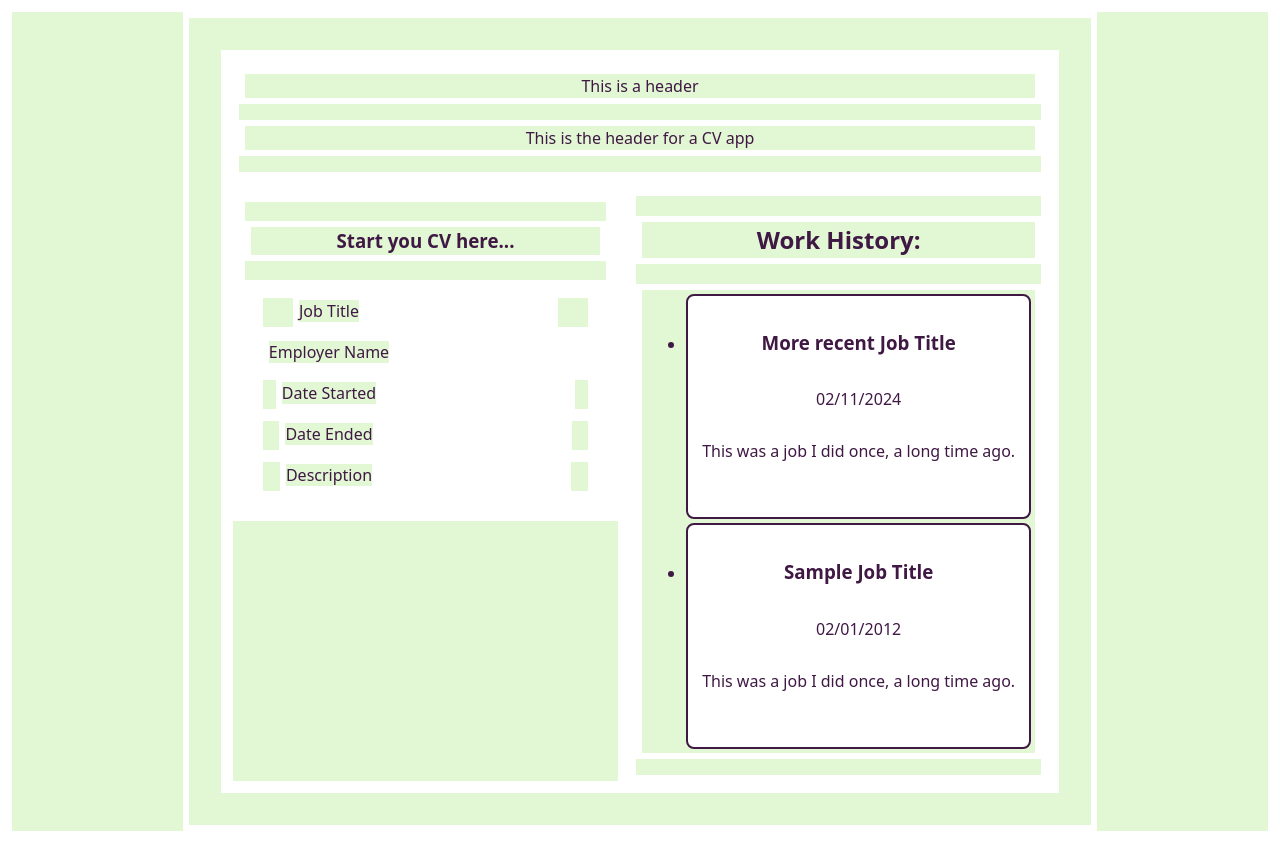
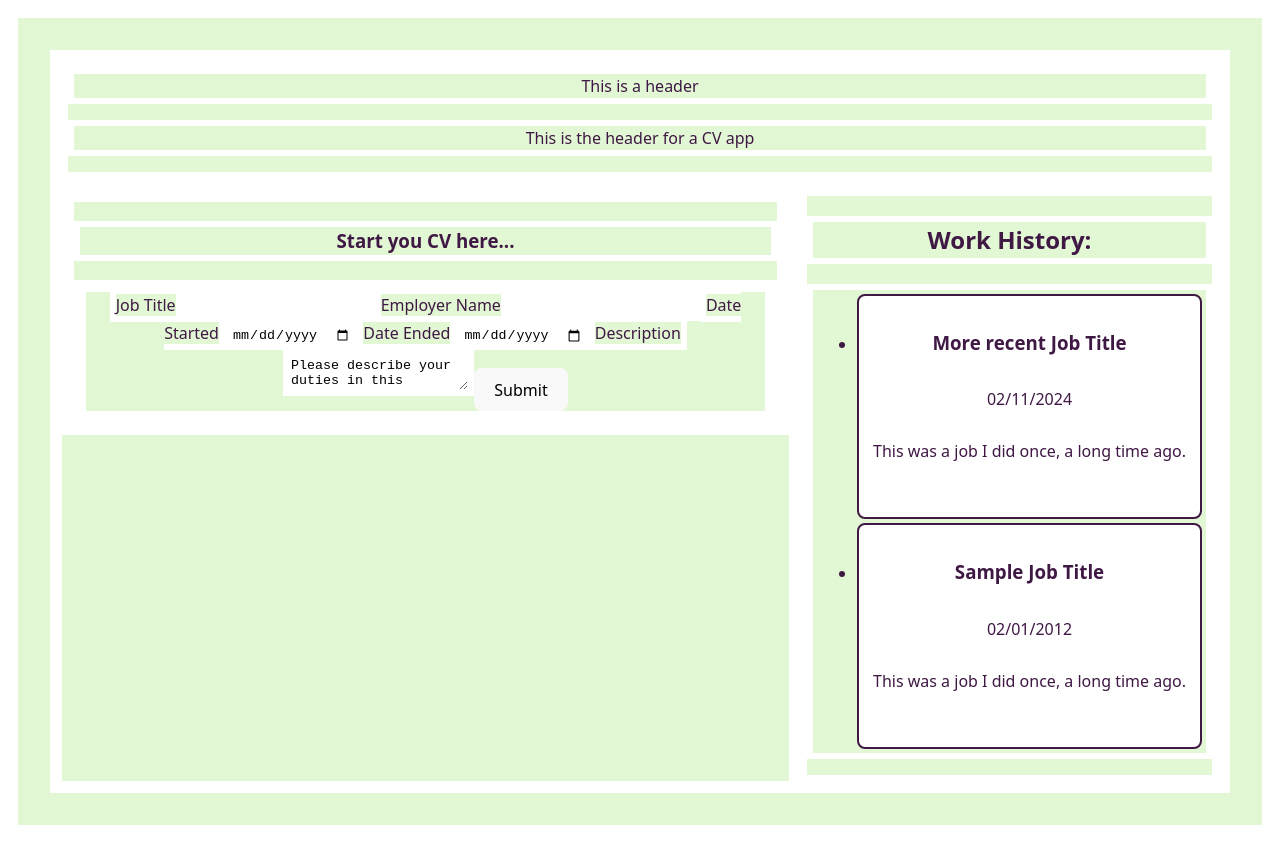
Before and after one commit to WebTestMan/CV-app, a React (Vite) app: page / in a window 1280 px wide. Built offline with nearby package versions, Linux system fonts and the light colour scheme.

Commit message:
moved work history form into separate file

```diff
--- a/src/components/cv.jsx
+++ b/src/components/cv.jsx
@@ -1,3 +1,5 @@
+import AddWorkHistory from "./workHistoryForm.jsx";
+
 export default function CVapp() {
   return (
     <div>
@@ -8,53 +10,3 @@
     </div>
   );
 }
-
-// take form input and add it to the workHistoryArray
-// id: crypto.randomUUID()
-// job title
-// employer name
-// date started
-// date ended
-// description
-
-function AddWorkHistory() {
-  return (
-    <div className="work-history-form">
-      <form>
-        <WorkHistoryForm />
-        {/* <label>Job Title</label>
-        <input /> */}
-      </form>
-    </div>
-  );
-}
-
-function WorkHistoryForm() {
-  const WorkHistoryFormFields = [
-    "Job Title",
-    "Employer Name",
-    "Date Started",
-    "Date Ended",
-    "Description",
-  ];
-
-  return (
-    <>
-      {WorkHistoryFormFields.map((work) => {
-        return (
-          <div>
-            <label>{work}</label>
-            <input />
-          </div>
-
-          //     <ListItem
-          //     key={work.id}
-          //     jobTitle={work.jobTitle}
-          //     startDate={work.startDate}
-          //     jobDesc={work.jobDesc}
-          //   />
-        );
-      })}
-    </>
-  );
-}
--- /dev/null
+++ b/src/components/workHistoryForm.jsx
@@ -0,0 +1,27 @@
+export default function AddWorkHistory() {
+  return (
+    <div className="work-history-form">
+      <form className="form">
+        <label id="JobTitle">Job Title</label>
+        <input id="JobTitle"></input>
+
+        <label id="EmployerName">Employer Name</label>
+        <input id="EmployerName"></input>
+
+        <label id="DateStarted">Date Started</label>
+        <input id="Date Started" type="date"></input>
+
+        <label id="DateEnded">Date Ended</label>
+        <input id="DateEnded" type="date"></input>
+
+        <label id="Description">Description</label>
+        <textarea
+          id="Description"
+          defaultValue={"Please describe your duties in this role..."}
+        ></textarea>
+
+        <button>Submit</button>
+      </form>
+    </div>
+  );
+}
```
